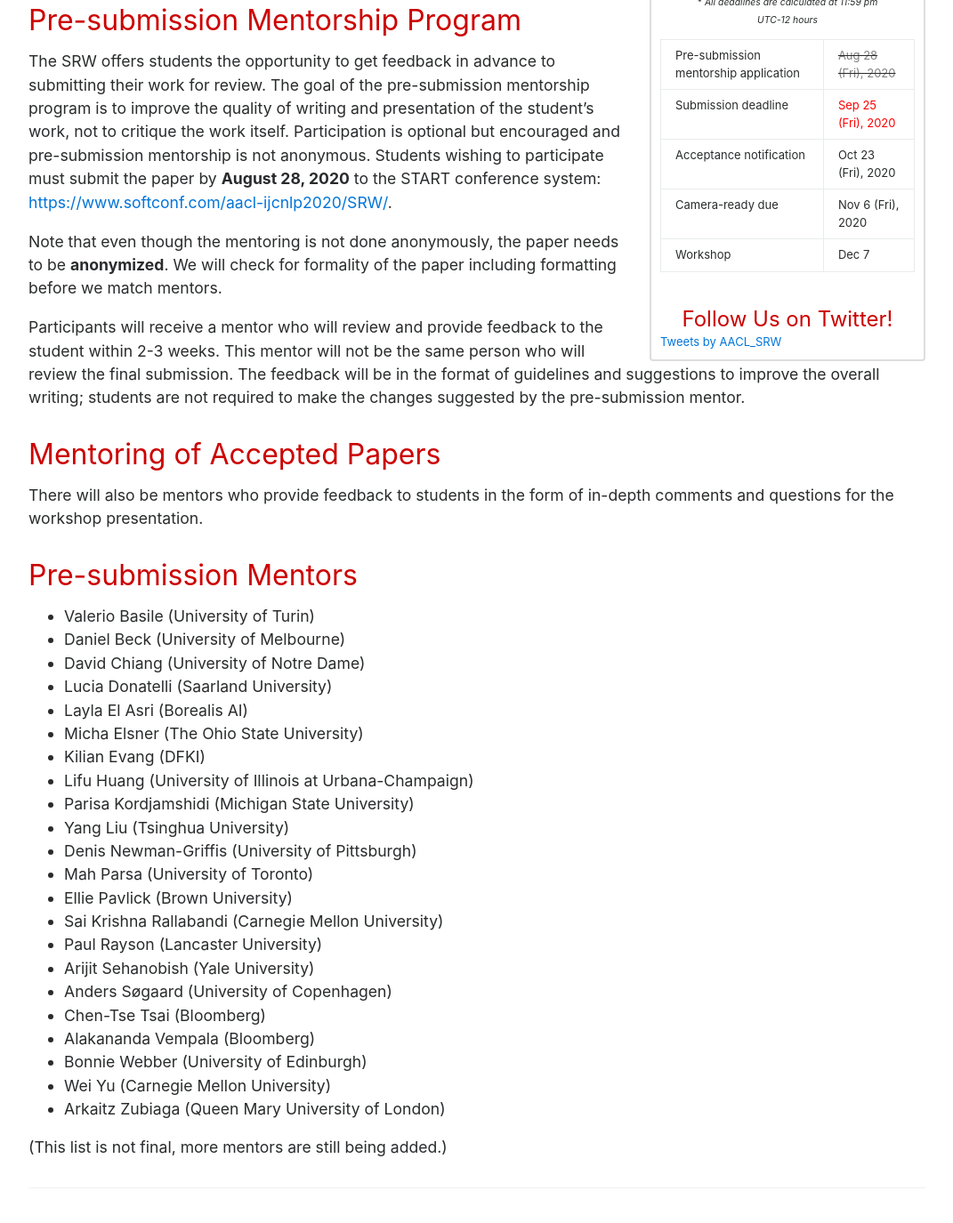
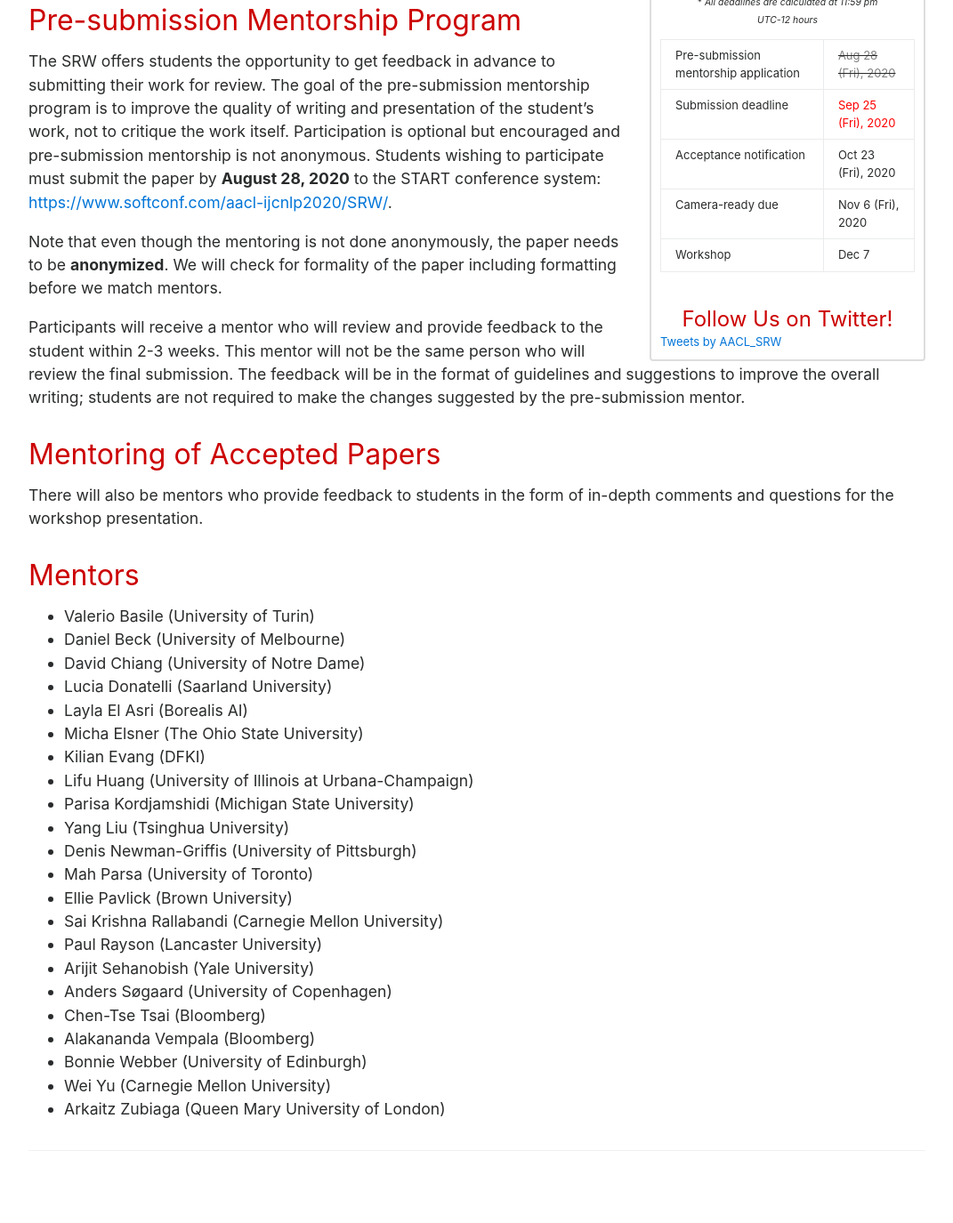
Before and after one commit to aacl2023-srw/aacl2023-srw.github.io, a Jekyll site: the page built from mentoring.md, in a window 1280 px wide and 1400 px high, scrolled down 695 px. Shown: the top 1375 px of the window at 89% size, without its empty margins (104-1175 px from the left). Built offline with Jekyll 4.4.1, drawn with Linux system fonts in a browser that asks for light colours; comment, search, counter and statistics services are not loaded.

Commit message:
Finalize the pre-submission mentor list

```diff
--- a/mentoring.md
+++ b/mentoring.md
@@ -18,7 +18,7 @@ Participants will receive a mentor who will review and provide feedback to the s
 
 There will also be mentors who provide feedback to students in the form of in-depth comments and questions for the workshop presentation.
 
-## Pre-submission Mentors
+## Mentors
 - Valerio Basile (University of Turin)
 - Daniel Beck (University of Melbourne)
 - David Chiang (University of Notre Dame)
@@ -41,5 +41,3 @@ There will also be mentors who provide feedback to students in the form of in-de
 - Bonnie Webber (University of Edinburgh)
 - Wei Yu (Carnegie Mellon University)
 - Arkaitz Zubiaga (Queen Mary University of London)
-
-(This list is not final, more mentors are still being added.)
```
